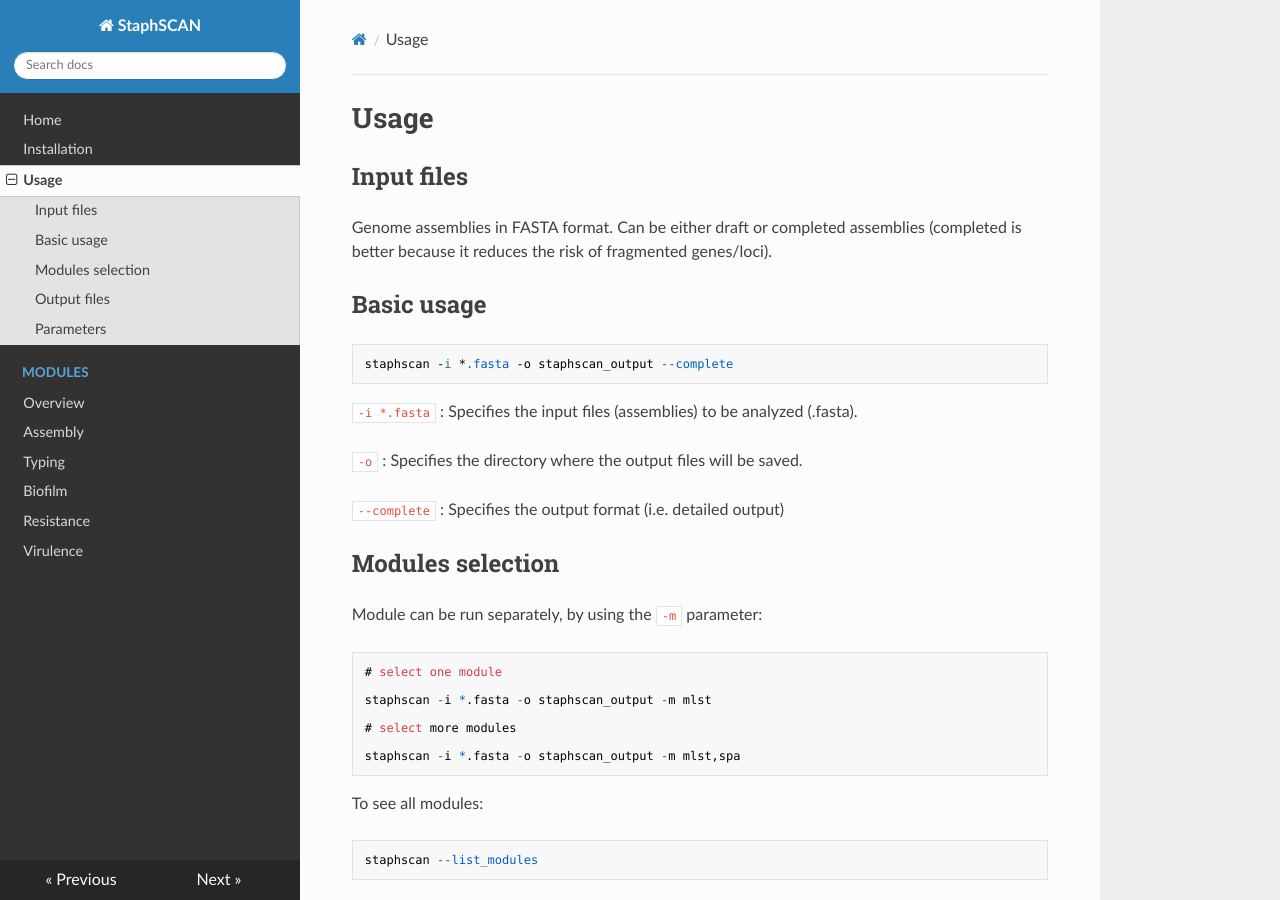
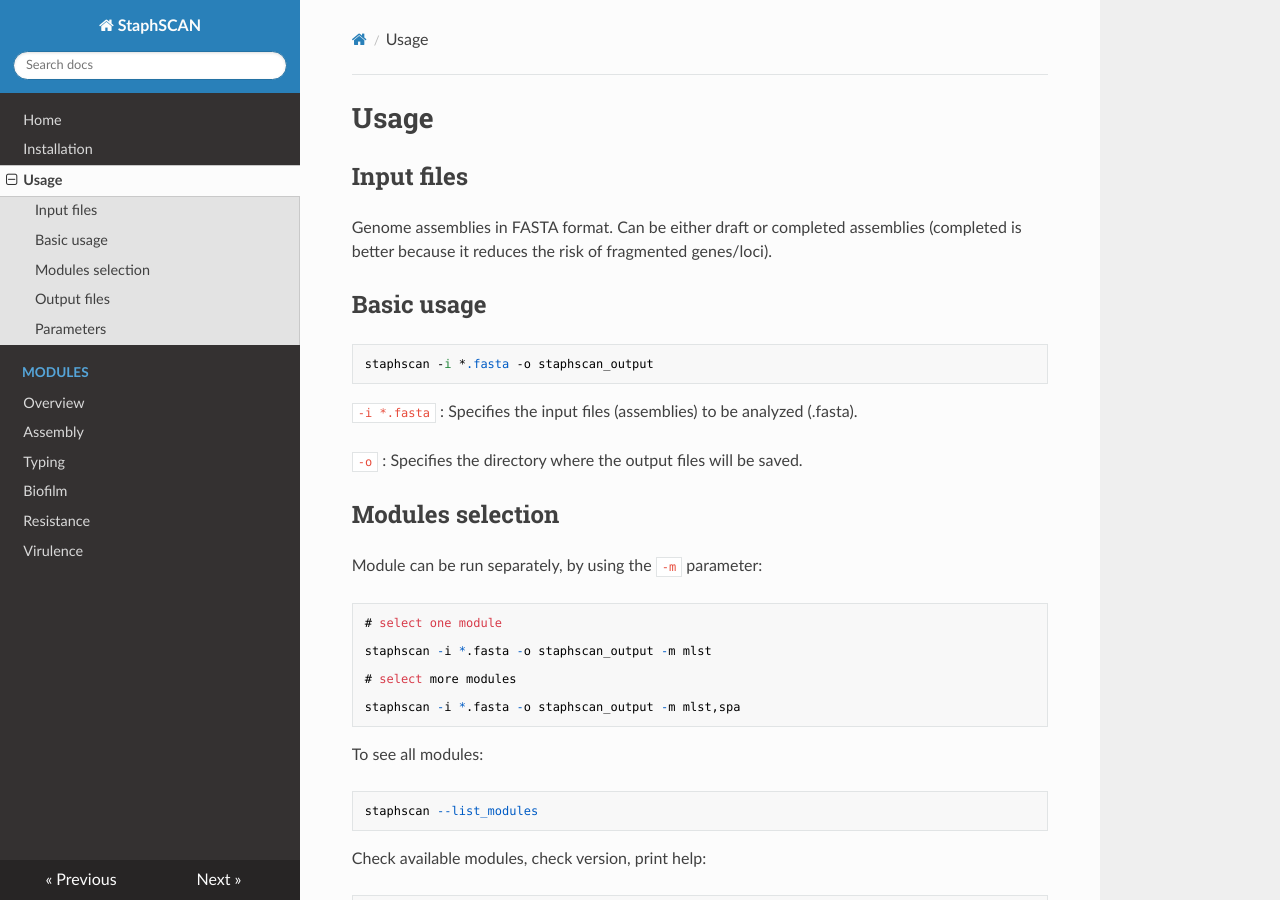
Before and after one commit to riccabolla/StaphSCAN, an MkDocs documentation site: the page built from docs/usage.md, in a window 1280 px wide and 900 px high. Built offline with MkDocs 1.6.1, drawn with Linux system fonts in a browser that asks for light colours; nearby versions of some CDN libraries.

Commit message:
fix errors

````diff
--- a/docs/usage.md
+++ b/docs/usage.md
@@ -8,15 +8,11 @@ Can be either draft or completed assemblies (completed is better because it redu
 ## Basic usage
 
 ```python
-staphscan -i *.fasta -o staphscan_output --complete
+staphscan -i *.fasta -o staphscan_output
 ```
 `-i *.fasta` : Specifies the input files (assemblies) to be analyzed (.fasta).
 
-
 `-o` : Specifies the directory where the output files will be saved.
-
-
-`--complete` : Specifies the output format (i.e. detailed output)
 
 ## Modules selection
 
````
Also changed, not shown: docs/installation.md (+5 -0 lines).
